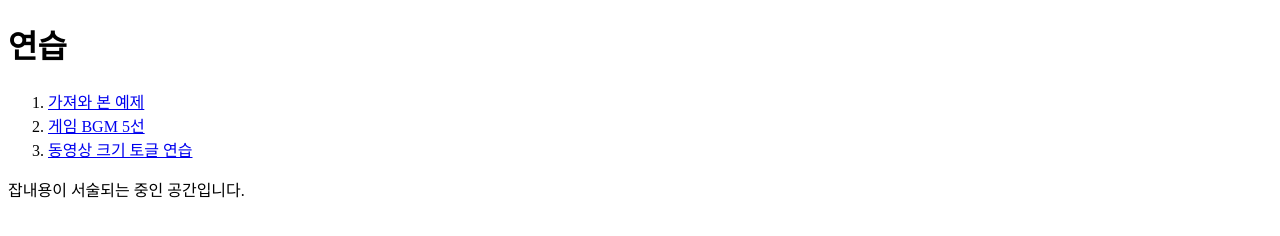
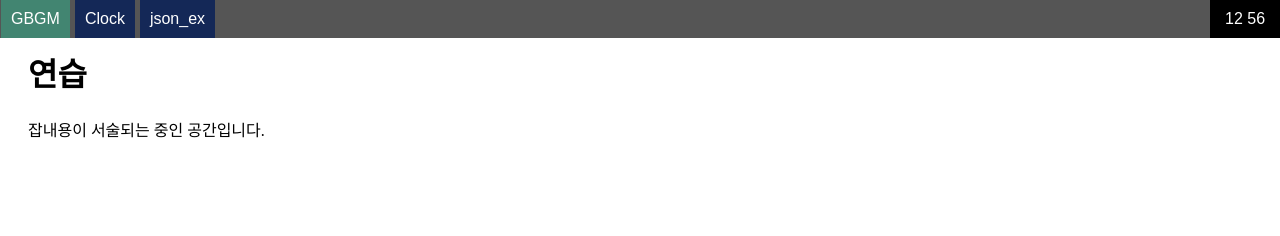
Before and after one commit to koseh530/fael, a plain HTML site: page index.html in a window 1280 px wide. Drawn offline with Linux system fonts and the light colour scheme.

Commit message:
Add files via upload

```diff
--- a/index.html
+++ b/index.html
@@ -1,17 +1,78 @@
 <!doctype html>
 <html>
+
 <head>
   <title>연습용 통합문서</title>
   <meta charset="utf-8">
+  <style>
+  .c-top{
+    list-style-type: none;
+    margin: 0;
+    padding: 0;
+    background-color: #555555;
+    position: fixed;
+    top: 0;
+    left: 0;
+    width: 100%;
+    overflow: auto;
+  }
+  .c-topbtn{
+    align: center;
+    display: inline-block;
+    font-family: 'Arial';
+    border-left: 1px solid #555555;
+    background-color: #142857;
+    color: white;
+    padding: 10px;
+  }
+  .c-topbtn:hover{
+    background-color: #428571;
+  }
+  .ct-clock{
+    float: right;
+    align: center;
+    text-align: justify;
+    display: inline-block;
+    font-family: 'Arial';
+    width: 45px;
+    background-color: black;
+    color: white;
+    padding: 10px;
+    padding-left: 15px;
+  }
+  .c-all{
+    padding: 20px;
+  }
+  </style>
 </head>
 <body>
+  <div class="c-top">
+    <span id='t1' class="c-topbtn">GBGM</span>
+    <span id='t2' class="c-topbtn">Clock</span>
+    <span id='t3' class="c-topbtn">json_ex</span>
+  <span class="ct-clock"></span>
+  </div>
+  <div class="c-all">
   <h1>연습</h1>
-  <ol>
-    <li><a href="WEB\index.html">가져와 본 예제</a></li>
-    <li><a href="GBGM\gbgm.html">게임 BGM 5선</a></li>
-    <li><a href="GBGM\test.html">동영상 크기 토글 연습</a></li>
-  </ol>
   <p>잡내용이 서술되는 중인 공간입니다.
   </p>
+</div>
 </body>
+<script type="Text/javascript"> // 시계
+  let cc = ":";
+  function tClock(){
+    let vClock = new Date();
+    let hh = vClock.getHours();
+    let mm = vClock.getMinutes();
+    if(cc === ":"){
+      cc = "&nbsp";
+    }
+    else{
+      cc = ":";
+    }
+    document.querySelector(".ct-clock").innerHTML = ((hh < 10 ? "0" : "" ) + hh + "<span>" + cc + "</span>" + (mm < 10 ? "0" : "") + mm);
+  }
+  tClock();
+  setInterval(tClock, 500);
+</script>
 </html>
```
